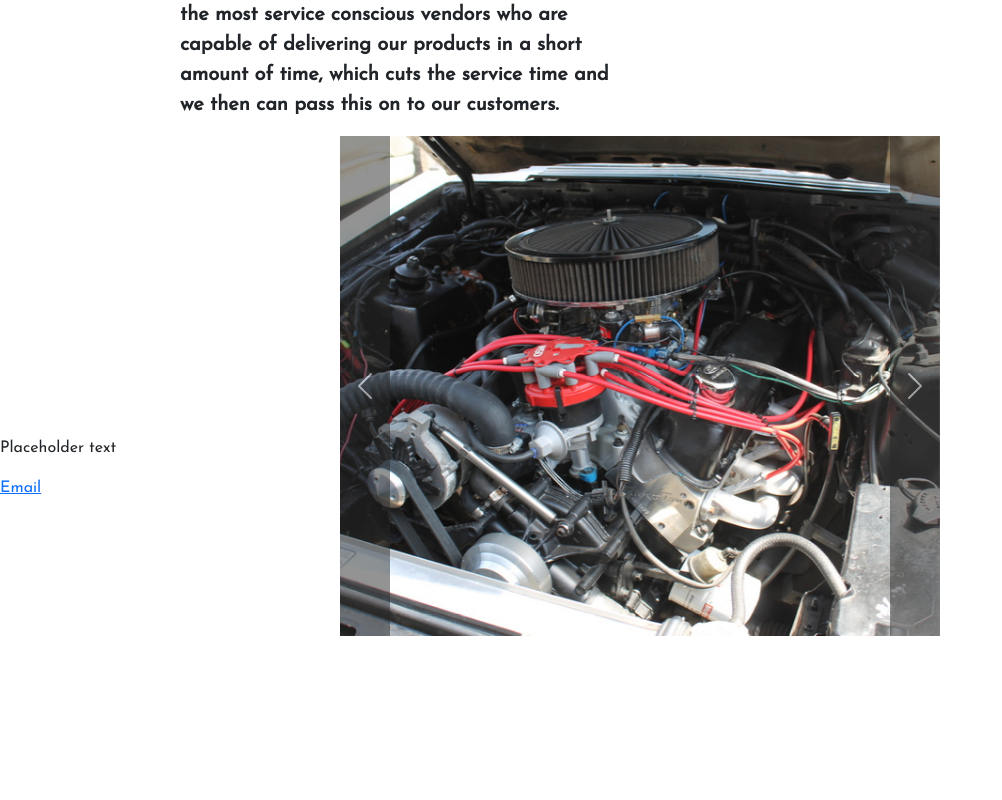
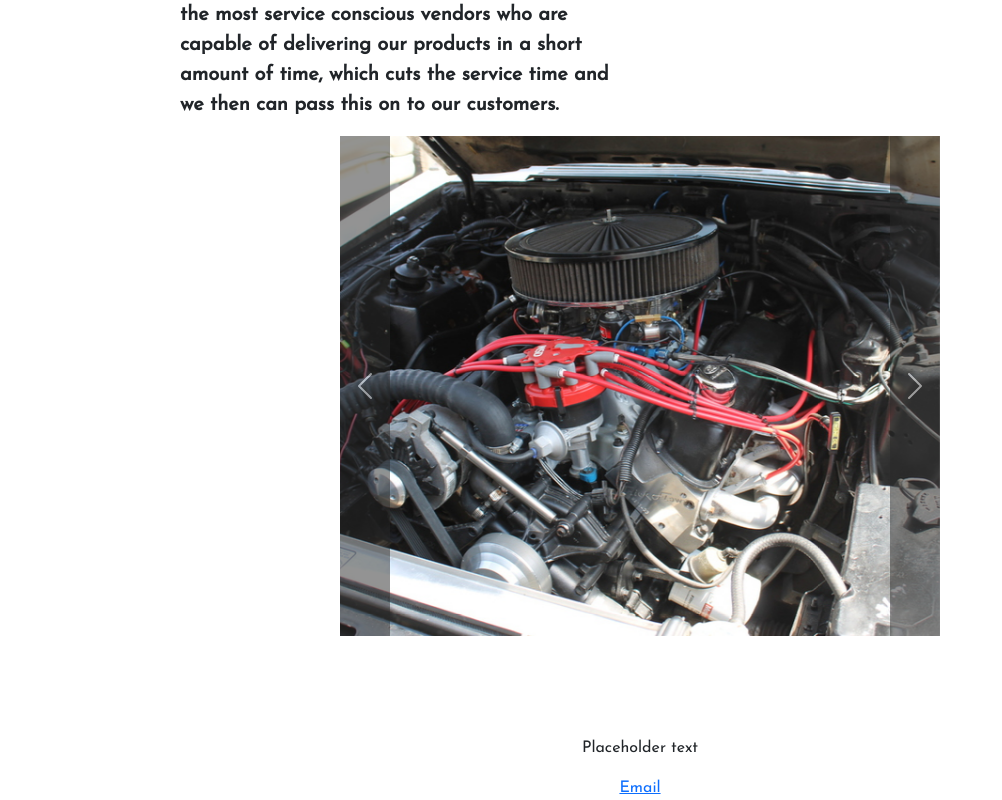
Before and after one commit to AJoelj84/MPMotorsports-Page, a React (Create React App) app in the folder mpmotorsports/: page /About in a window 1280 px wide. Shown: the part 1370-2170 px from the top of the page, without its empty margins (0-1002 px from the left). Before the commit the page ends 2006 px from the top, so only its background shows below. Built offline with nearby package versions, Linux system fonts and the light colour scheme.

Commit message:
Added Starter Structure for Services Page, Started Styling and Changes for Footer-SiteMap Section

```diff
--- a/mpmotorsports/src/components/assets/style.css
+++ b/mpmotorsports/src/components/assets/style.css
@@ -47,10 +47,12 @@
 }
 
 /* About Page Carousel Controls */
+
 .piccarousel{
     max-width: 800px;
     max-height: 300px;
     margin: 0 auto;
+
 }
 
 
@@ -70,10 +72,19 @@
 .fixed-size-carousel {
     width: 600px;
     height: 400px;
+
 }
 
 .carousel-image {
     width: 200px;
     height: 500px;
     object-fit: cover;
+
 }
+
+/* Footer Page CSS */
+
+.footlink{
+    padding-top: 300px;
+    text-align: center;
+}
--- a/mpmotorsports/src/components/pages/Footer.js
+++ b/mpmotorsports/src/components/pages/Footer.js
@@ -5,9 +5,9 @@ function Footer() {
     <footer style={{fontFamily: 'Josefin Sans, sans-serif'}} className="">
       <div className="">
         <div>
-          <div className="">
-            <p className = 'footlink'>Placeholder text</p>
-            <a href="">Email</a>
+          <div className='footlink'>
+            <p className = ''>Placeholder text</p>
+            <a href="" className=''>Email</a>
 
           </div>
         </div>
--- a/mpmotorsports/src/components/pages/Services.js
+++ b/mpmotorsports/src/components/pages/Services.js
@@ -0,0 +1,11 @@
+import React from 'react';
+
+function Services(){
+    return(
+            <div>placeholder for services</div>
+
+
+    );
+}
+
+export default Services;
```
